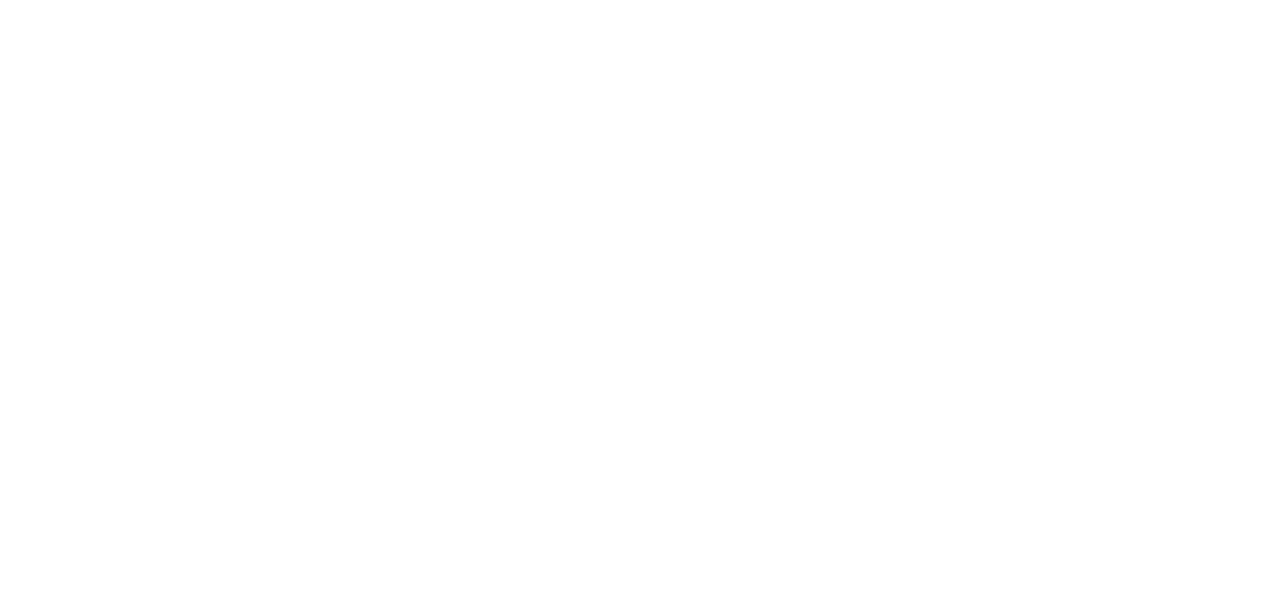
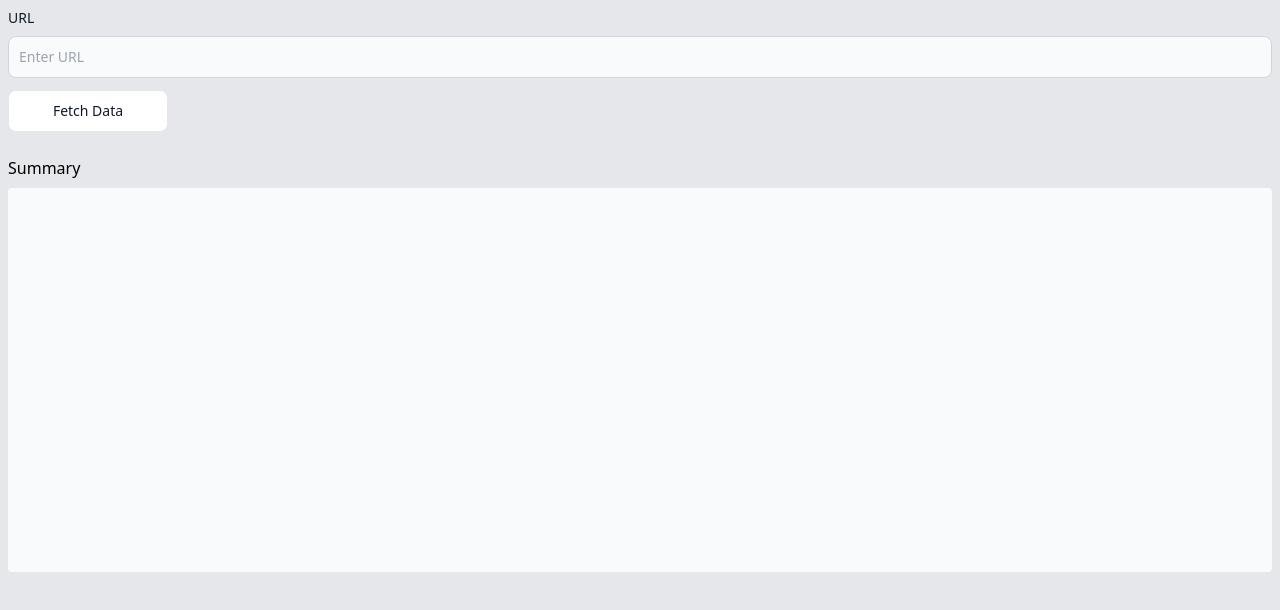
Before and after one commit to tukky-14/nextjs-site-summary, a Next.js app: page / in a window 1280 px wide. Shown: the top 610 px of the page. Built offline with nearby package versions, Linux system fonts and the light colour scheme.

Commit message:
画面全体のデザインを作成

```diff
--- a/src/pages/index.tsx
+++ b/src/pages/index.tsx
@@ -1,6 +1,40 @@
+import axios from 'axios';
 import Head from 'next/head';
+import { useState } from 'react';
 
 export default function Home() {
+    const [url, setUrl] = useState('');
+    const [summary, setSummary] = useState('');
+
+    const fetchData = async () => {
+        try {
+            const response = await axios.get(url);
+            await fetchSummary(response.data);
+        } catch (error) {
+            console.error('Error fetching data:', error);
+        }
+    };
+
+    const fetchSummary = async (text: any) => {
+        try {
+            const response = await axios.post(
+                'https://api.openai.com/v1/engines/davinci/completions',
+                {
+                    prompt: text,
+                    // ... other API parameters ...
+                },
+                {
+                    headers: {
+                        Authorization: `Bearer ${process.env.OPENAI_API_KEY}`,
+                    },
+                }
+            );
+            setSummary(response.data.choices[0].text.trim());
+        } catch (error) {
+            console.error('Error fetching summary:', error);
+        }
+    };
+
     return (
         <>
             <Head>
@@ -9,7 +43,40 @@
                 <meta name="viewport" content="width=device-width, initial-scale=1" />
                 <link rel="icon" href="/favicon.ico" />
             </Head>
-            <main></main>
+            <main className="p-2 bg-gray-200 dark:bg-gray-600 h-screen">
+                <div className="flex flex-col gap-3 mb-4">
+                    <div>
+                        <label
+                            htmlFor="first_name"
+                            className="block mb-2 text-sm font-medium text-gray-900 dark:text-white"
+                        >
+                            URL
+                        </label>
+                        <input
+                            type="text"
+                            id="first_name"
+                            value={url}
+                            onChange={(e) => setUrl(e.target.value)}
+                            placeholder="Enter URL"
+                            className="bg-gray-50 border border-gray-300 text-gray-900 text-sm rounded-lg focus:ring-blue-500 focus:border-blue-500 block w-full p-2.5 dark:bg-gray-700 dark:border-gray-600 dark:placeholder-gray-400 dark:text-white dark:focus:ring-blue-500 dark:focus:border-blue-500"
+                            required
+                        />
+                    </div>
+                    <button
+                        className="w-40 py-2.5 px-5 mr-2 mb-2 text-sm font-medium text-gray-900 focus:outline-none bg-white rounded-lg border border-gray-200 hover:bg-gray-100 hover:text-blue-700 focus:z-10 focus:ring-4 focus:ring-gray-200 dark:focus:ring-gray-700 dark:bg-gray-800 dark:text-gray-400 dark:border-gray-600 dark:hover:text-white dark:hover:bg-gray-700"
+                        disabled={!url}
+                        onClick={fetchData}
+                    >
+                        Fetch Data
+                    </button>
+                </div>
+                <div className="dark:text-white">
+                    <h2 className="mb-2">Summary</h2>
+                    <div className="h-96 rounded bg-gray-50 dark:bg-gray-700 overflow-scroll">
+                        {summary}
+                    </div>
+                </div>
+            </main>
         </>
     );
 }
```
